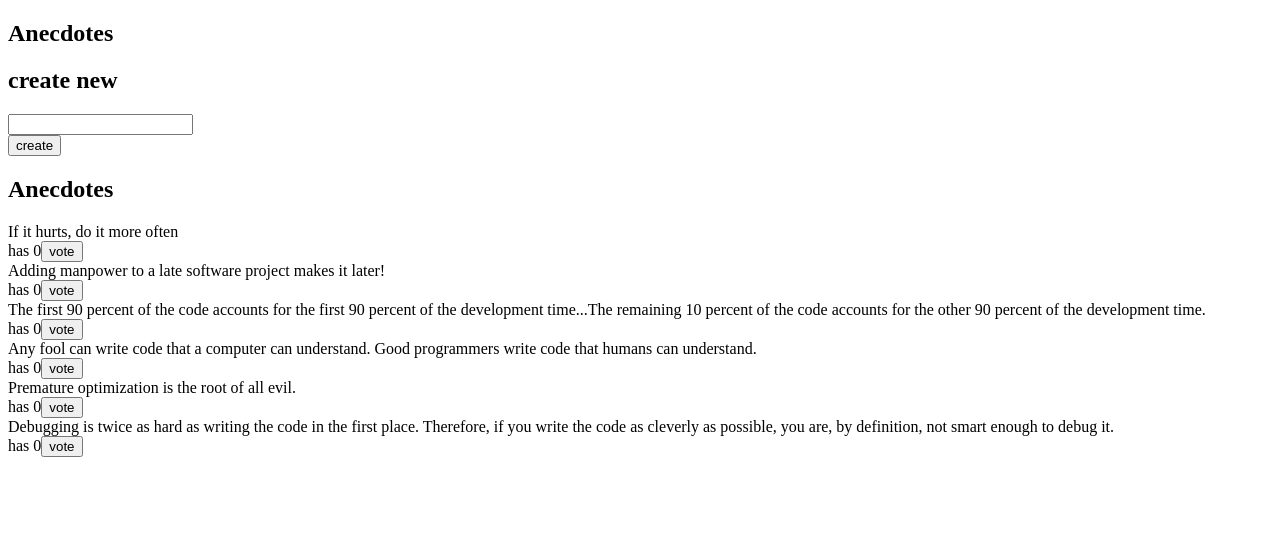
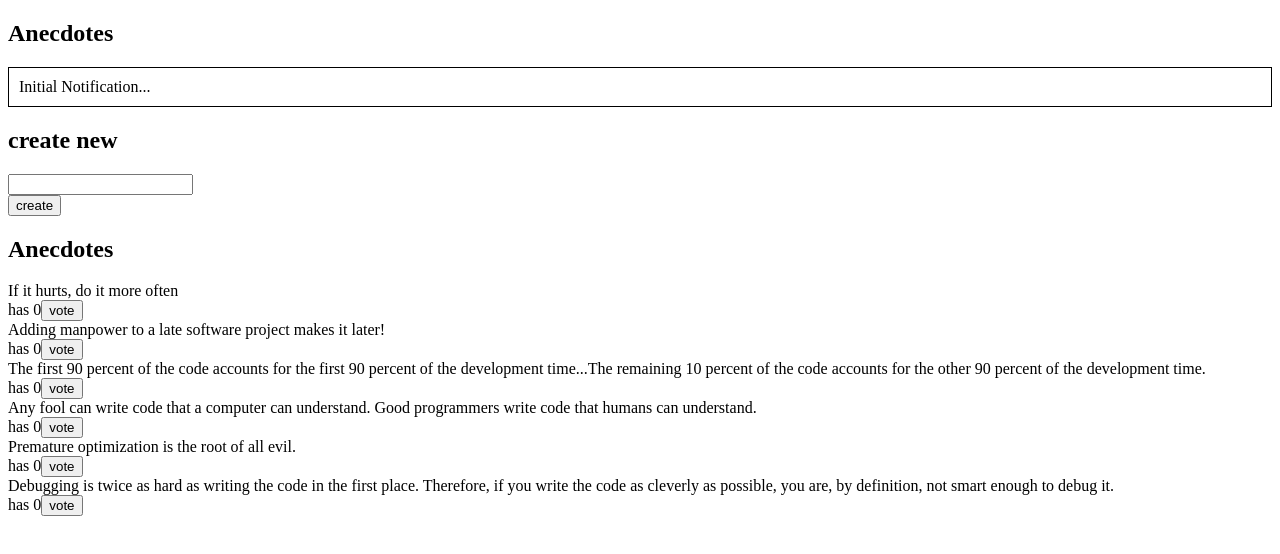
Before and after one commit to allanwilsonGithub/fullstackopen2020AllanWilsonPart6, a React (Create React App) app in the folder redux-anecdotes/: page / in a window 1280 px wide. Shown: the top 554 px of the page. Built offline with nearby package versions, Linux system fonts and the light colour scheme.

Commit message:
6.10 Better anecdotes, step8 DONE

```diff
--- a/redux-anecdotes/src/App.js
+++ b/redux-anecdotes/src/App.js
@@ -1,11 +1,13 @@
 import React from 'react'
 import AnecdoteForm from './components/AnecdoteForm'
 import AnecdoteList from './components/AnecdoteList'
+import Notification from './components/Notification'
 
 const App = () => {
   return (
     <div>
       <h2>Anecdotes</h2>
+      <Notification />
       <AnecdoteForm />
       <AnecdoteList  />
     </div>
--- a/redux-anecdotes/src/components/AnecdoteList.js
+++ b/redux-anecdotes/src/components/AnecdoteList.js
@@ -8,7 +8,7 @@
       return (
         <div>
         <h2>Anecdotes</h2>
-        {anecdotes.sort(function (a, b) {
+        {anecdotes.anecdotes.sort(function (a, b) {
           return b.votes - a.votes;
         })
         .map(anecdote =>
--- a/redux-anecdotes/src/components/Notification.js
+++ b/redux-anecdotes/src/components/Notification.js
@@ -1,6 +1,8 @@
 import React from 'react'
+import { useSelector } from 'react-redux'
 
 const Notification = () => {
+  const notification = useSelector(state => state.notification)
   const style = {
     border: 'solid',
     padding: 10,
@@ -8,7 +10,7 @@
   }
   return (
     <div style={style}>
-      render here notification...
+      {notification}
     </div>
   )
 }
--- a/redux-anecdotes/src/reducers/anecdoteReducer.js
+++ b/redux-anecdotes/src/reducers/anecdoteReducer.js
@@ -19,7 +19,7 @@
 
 const initialState = anecdotesAtStart.map(asObject)
 
-const reducer = (state = initialState, action) => {
+const anecdoteReducer = (state = initialState, action) => {
 
   switch (action.type) {
     case 'ADD_VOTE':
@@ -55,4 +55,4 @@
   }
 }
 
-export default reducer
+export default anecdoteReducer
--- /dev/null
+++ b/redux-anecdotes/src/reducers/notificationReducer.js
@@ -0,0 +1,7 @@
+const initialState = "Initial Notification..."
+
+const notificationReducer = (state = initialState) => {
+        return state
+    }
+
+export default notificationReducer
--- a/redux-anecdotes/src/store.js
+++ b/redux-anecdotes/src/store.js
@@ -1,6 +1,12 @@
 import { composeWithDevTools } from 'redux-devtools-extension'
-import { createStore } from 'redux'
-import reducer from './reducers/anecdoteReducer'
+import { createStore, combineReducers } from 'redux'
+import anecdoteReducer from './reducers/anecdoteReducer'
+import notificationReducer from './reducers/notificationReducer'
+
+const reducer = combineReducers({
+  anecdotes: anecdoteReducer,
+  notification: notificationReducer
+})
 
 const store = createStore(
   reducer,
```
